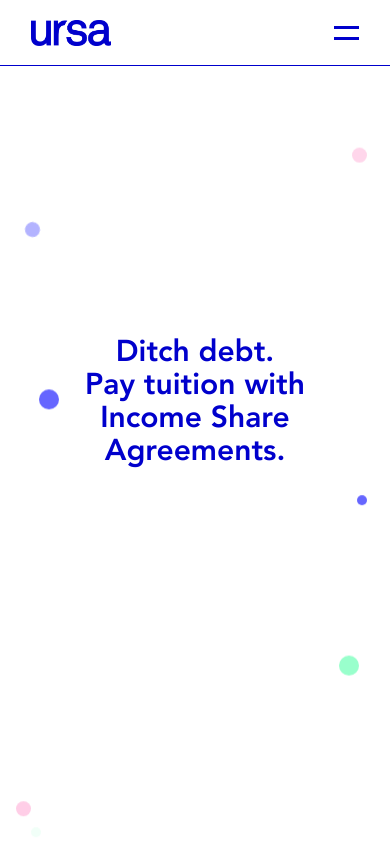
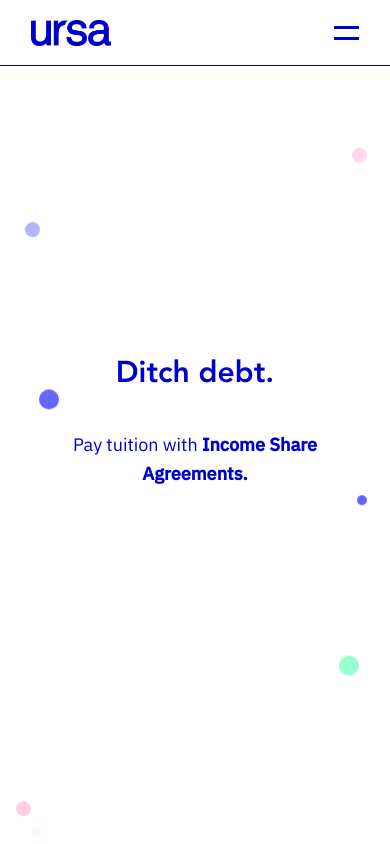
Before and after one commit to raewkl/ursa-website, a React (Create React App) app: page / in a window 390 px wide. Shown: the top 844 px of the page. Built offline with nearby package versions, Linux system fonts and the light colour scheme; a web font is replaced by a local one.

Commit message:
changes to s1 p

```diff
--- a/src/Components/LandingPage.js
+++ b/src/Components/LandingPage.js
@@ -53,8 +53,8 @@ class LandingPage extends Component {
       // </animated.h1>
       <animated.h1 style={props}>
         Ditch debt.
-        <span className="lineBreak"> Pay tuition with </span>
-        <span className="lineBreak"> Income Share Agreements.</span>
+        {/* <span className="lineBreak"> Pay tuition with </span>
+        <span className="lineBreak"> Income Share Agreements.</span> */}
       </animated.h1>
     );
   };
@@ -70,8 +70,8 @@ class LandingPage extends Component {
       <animated.div style={props} className="landingPageText">
         <div className="landingPageTextSub">
           <p>
-            {/* Pay only when you start working with{" "}
-            <span className="bold">Income Share Agreements.</span> */}
+            Pay tuition with{" "}
+            <span className="bold">Income Share Agreements.</span>
           </p>
         </div>
       </animated.div>
--- a/src/Partials/_main.scss
+++ b/src/Partials/_main.scss
@@ -951,7 +951,7 @@ aside {
   }
 
   p {
-    font-size: 1.2rem;
+    font-size: 1.9rem;
   }
 
   h2 {
@@ -1169,6 +1169,10 @@ aside {
     font-size: 2.5rem;
   }
 
+  p {
+    font-size: 1.4rem;
+  }
+
   h2 {
     font-size: 2.3rem;
   }
@@ -1349,7 +1353,7 @@ aside {
   }
 
   p {
-    font-size: 0.9rem;
+    font-size: 1.2rem;
   }
 
   .cursorHover,
@@ -1405,6 +1409,10 @@ aside {
     .lineBreak {
       display: block;
     }
+  }
+
+  p {
+    font-size: 0.9rem;
   }
 
   h2 {
@@ -1474,7 +1482,7 @@ aside {
 @media (max-height: 500px) {
   .cursorHover,
   .cursorNormal {
-    width: 50px;
+    width: 40px;
   }
 }
 
--- a/src/Partials/_typography.scss
+++ b/src/Partials/_typography.scss
@@ -77,7 +77,7 @@ li {
 }
 
 p {
-  font-size: 1.4rem;
+  font-size: 2.1rem;
   line-height: 1.6;
 }
 
```
